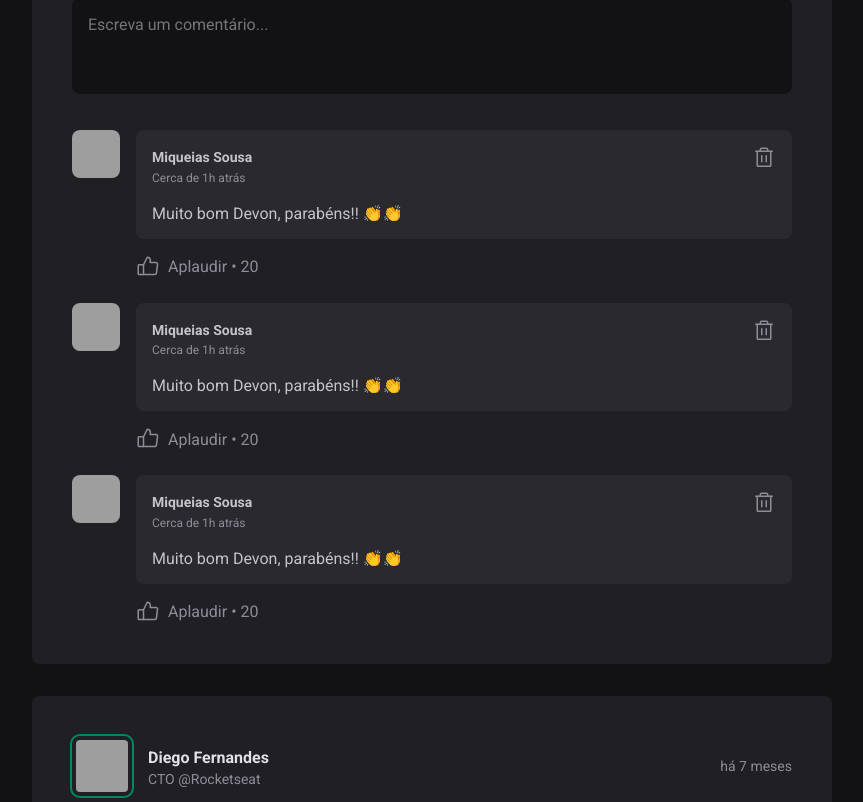
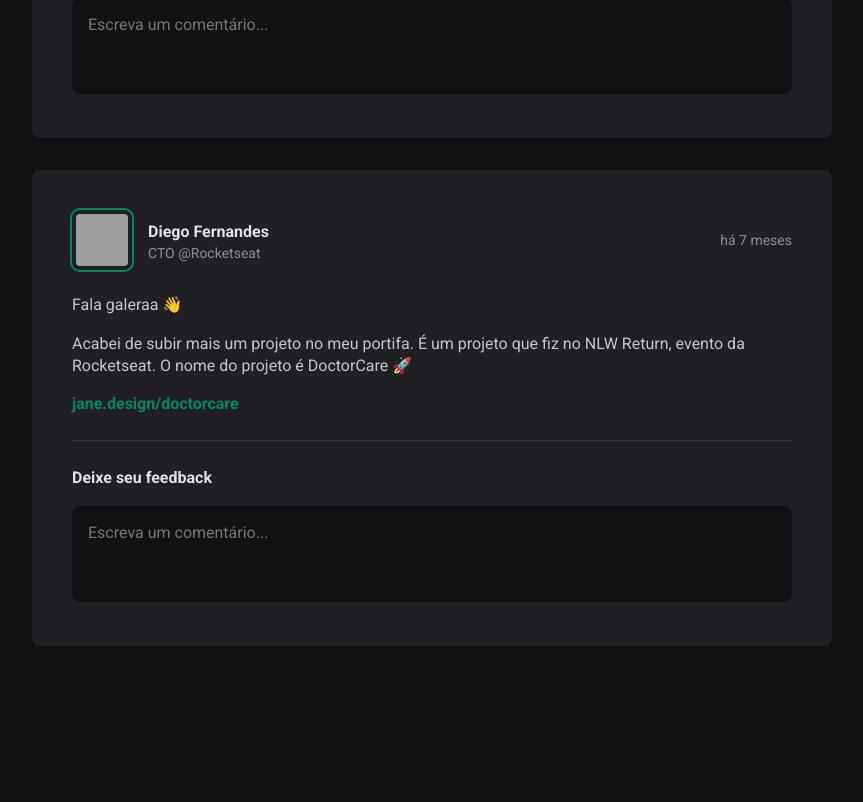
Before and after one commit to miqueiasousa/ignite-reactjs-projeto-01, a React (Vite) app: page / in a window 1280 px wide. Shown: the part 458-1260 px from the top of the page, without its empty margins (352-1215 px from the left). After the commit the page ends 1136 px from the top, so only its background shows below. Built offline with nearby package versions, Linux system fonts and the light colour scheme; grey boxes are pictures that could not be loaded.

Commit message:
Estado (useState)

```diff
--- a/src/components/Post.jsx
+++ b/src/components/Post.jsx
@@ -1,3 +1,4 @@
+import { useState } from 'react'
 import { format, formatDistanceToNow } from 'date-fns'
 import ptBR from 'date-fns/locale/pt-BR'
 
@@ -7,6 +8,8 @@
 import styles from './Post.module.css'
 
 export function Post({ author, content, publishedAt }) {
+  const [comments, setComments] = useState([])
+
   const publishedDateFormatted = format(
     publishedAt,
     "d 'de' LLLL 'às' HH:mm'h'",
@@ -18,6 +21,12 @@
     locale: ptBR,
     addSuffix: true
   })
+
+  function handleCreateNewComment(event) {
+    event.preventDefault()
+
+    setComments([...comments, comments.length + 1])
+  }
 
   return (
     <article className={styles.post}>
@@ -51,18 +60,20 @@
           }
         })}
       </div>
-      <form className={styles.commentForm}>
+      <form className={styles.commentForm} onSubmit={handleCreateNewComment}>
         <strong>Deixe seu feedback</strong>
         <textarea placeholder="Escreva um comentário..." />
         <footer>
           <button type="submit">Publicar</button>
         </footer>
       </form>
-      <div className={styles.commentList}>
-        <Comment />
-        <Comment />
-        <Comment />
-      </div>
+      {comments.length > 0 && (
+        <div className={styles.commentList}>
+          {comments.map(comment => (
+            <Comment />
+          ))}
+        </div>
+      )}
     </article>
   )
 }
```
